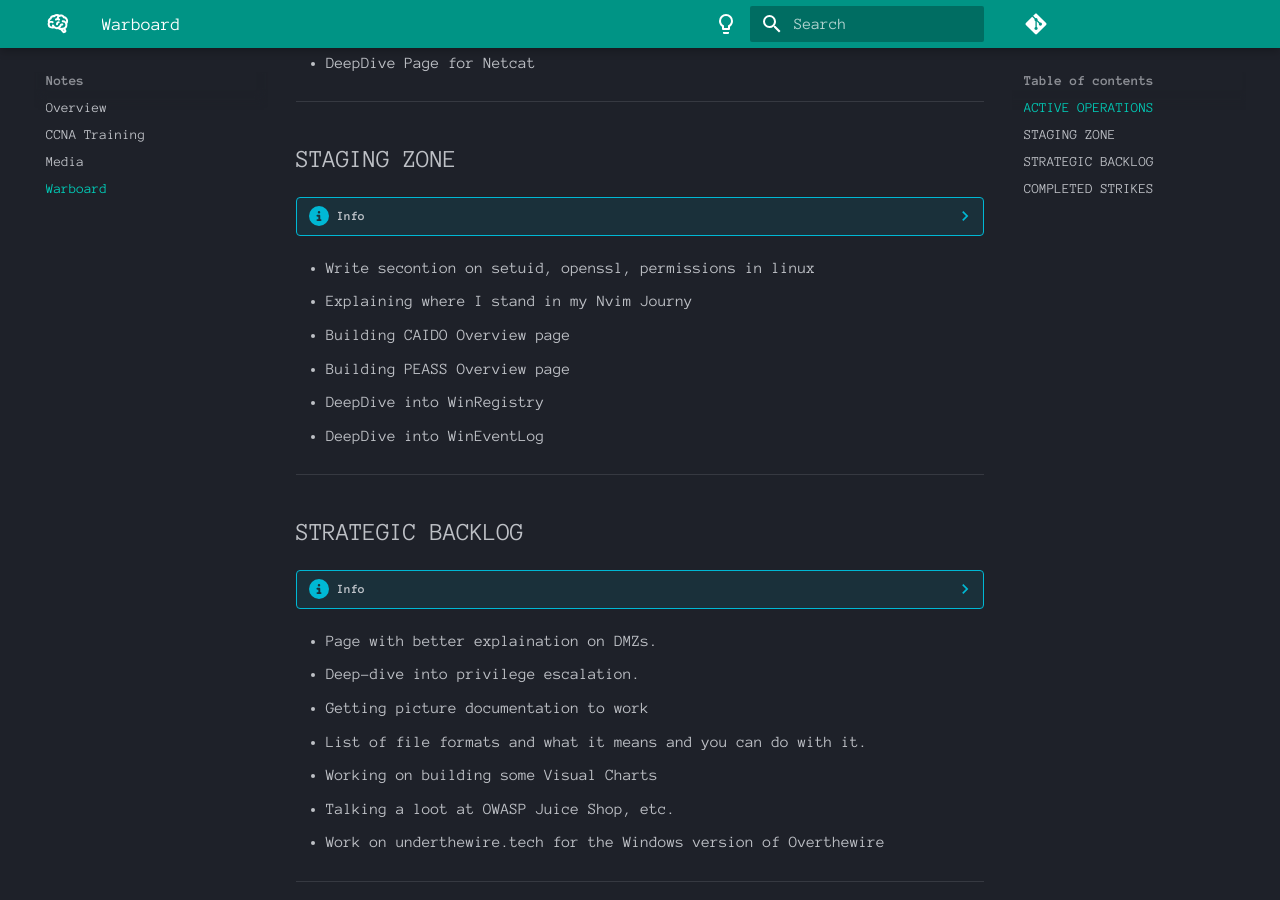
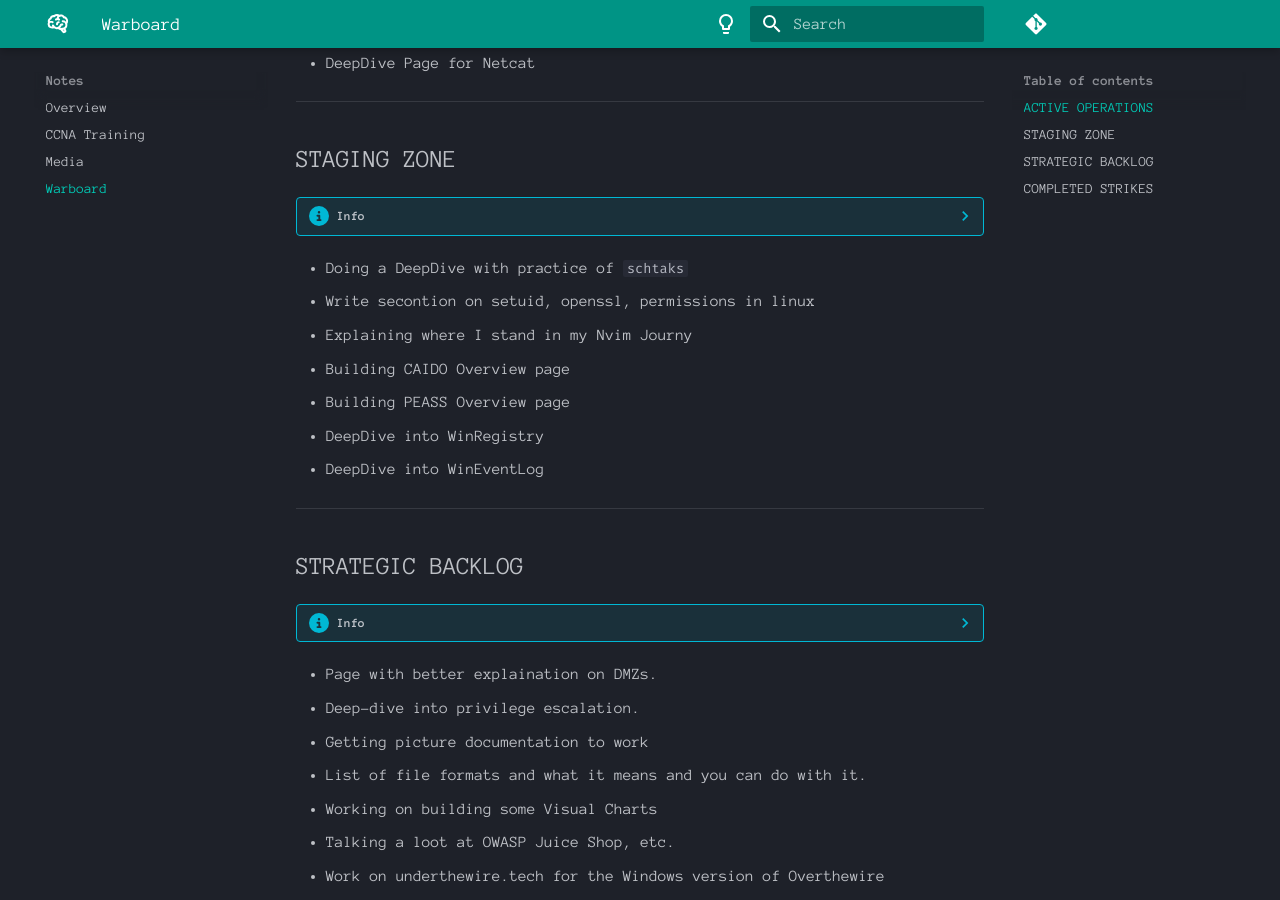
Before and after one commit to Fudomaru/wiki, an MkDocs documentation site: the page built from docs/notes/warboard.md, in a window 1280 px wide and 900 px high, scrolled down 502 px. Built offline with MkDocs 1.6.1 and Material for MkDocs 9.7.7, drawn with Linux system fonts in a browser that asks for light colours; comment, search, counter and statistics services are not loaded.

Commit message:
updating warboard

```diff
--- a/docs/notes/warboard.md
+++ b/docs/notes/warboard.md
@@ -26,6 +26,7 @@ description: List of my planes for furtur write ups and general project ideas.
     Mental RAM.
     The stuff I am activly thinking on how to put them in.
 
+- Doing a DeepDive with practice of `schtaks`
 - Write secontion on setuid, openssl, permissions in linux
 - Explaining where I stand in my Nvim Journy
 - Building CAIDO Overview page
```
